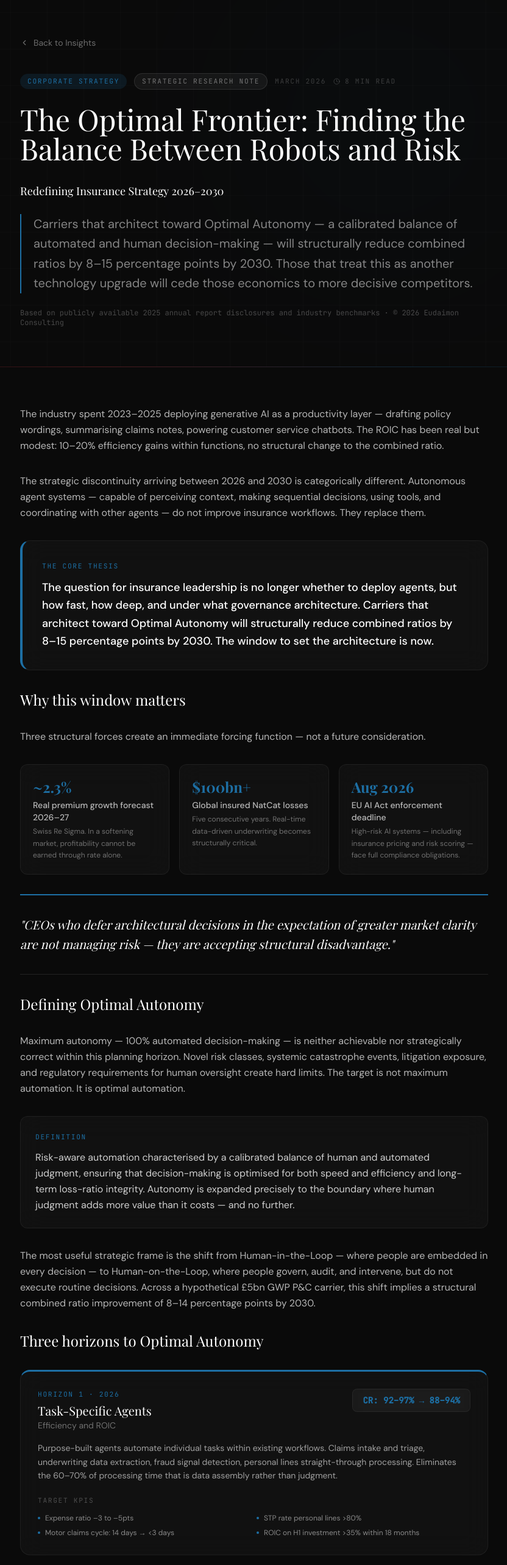
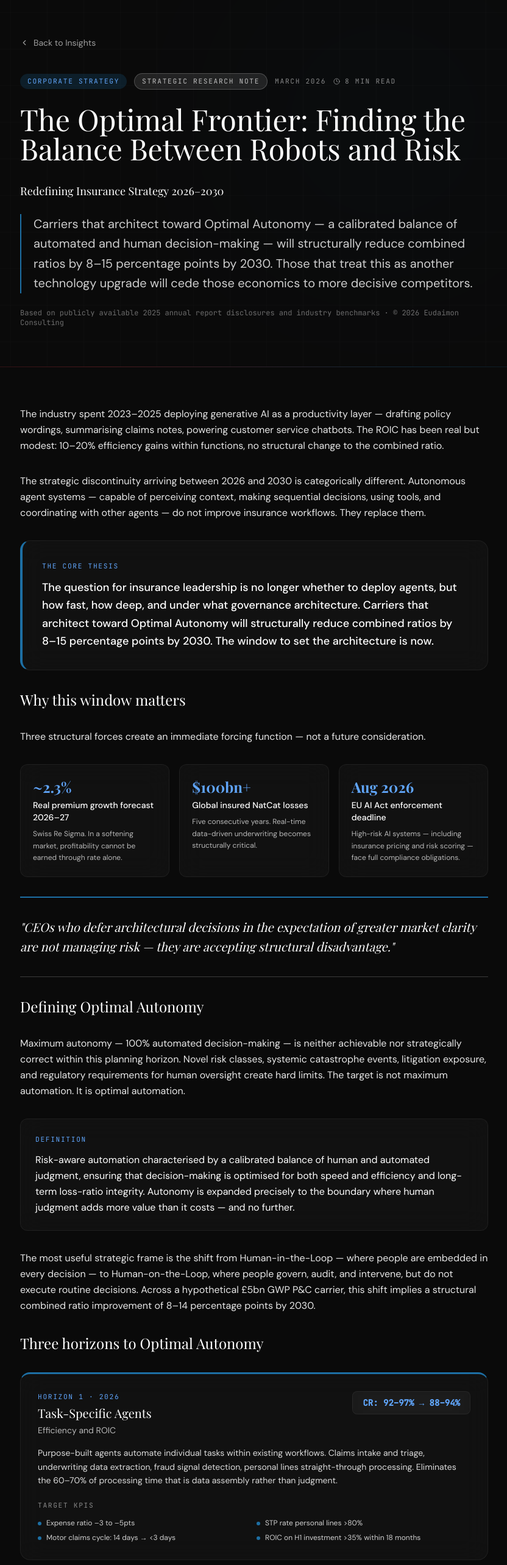
Before and after one commit to parulkgreen-design/eudaimon-consulting, a Next.js app: page /insights/optimal-autonomy in a window 1280 px wide. Shown: the part 100-2666 px from the top of the page at 61% size, without its empty margins (223-1055 px from the left). Built offline with nearby package versions, Linux system fonts and the light colour scheme; a web font is replaced by a local one.

Commit message:
Update page.tsx

```diff
--- a/app/insights/optimal-autonomy/page.tsx
+++ b/app/insights/optimal-autonomy/page.tsx
@@ -27,7 +27,7 @@ export default function OptimalAutonomyArticle() {
       subtitle: "Business Model Reinvention",
       cr: "CR: <88% → <85%",
       color: "#1D6FA4",
-      body: "A new operating model built around agent capabilities rather than adapted from legacy processes. Parametric products settle within minutes of event confirmation. Embedded distribution eliminates broker intermediation for vanilla products. Continuous usage-based underwriting reprices coverage in near-real-time. The policy becomes a dynamic risk management relationship.",
+      body: "A new operating model built around agent capabilities rather than adapted from legacy processes. Parametric products settle within minutes of event confirmation. Embedded distribution eliminates broker intermediation for vanilla products. Continuous usage-based underwriting reprices coverage in near-real-time.",
       kpis: ["Parametric GWP 15–25% of portfolio", "Zero-touch settlement >80%", "Embedded channel 20–30% personal lines GWP", "Autonomous carrier CR target <85%"],
     },
   ];
@@ -38,7 +38,7 @@ export default function OptimalAutonomyArticle() {
       cr: "~93%",
       horizon: "H2 Leading",
       horizonColor: "#1D6FA4",
-      horizonBg: "rgba(29,111,164,0.15)",
+      horizonBg: "rgba(29,111,164,0.2)",
       useCases: "400+ use cases; SecureGPT; real-time IoT risk scoring; claims triage",
       moat: "900 data scientists; Group CDAIO role; Stanford HAI partner",
       gap: "Agentic orchestration still fragmented across 50 markets — governance inconsistency risk",
@@ -48,7 +48,7 @@ export default function OptimalAutonomyArticle() {
       cr: "92.2%",
       horizon: "H2 Leading",
       horizonColor: "#1D6FA4",
-      horizonBg: "rgba(29,111,164,0.15)",
+      horizonBg: "rgba(29,111,164,0.2)",
       useCases: "900+ use cases; Anthropic partnership; claims automation; dynamic pricing pilots",
       moat: "Record €17.4bn profit; €2tr AUM data asset; new digital board exec",
       gap: "Explicitly cautious on autonomy pace; regulatory complexity in Germany/EU",
@@ -58,7 +58,7 @@ export default function OptimalAutonomyArticle() {
       cr: "~93%",
       horizon: "H2 → H3",
       horizonColor: "#3B6D11",
-      horizonBg: "rgba(59,109,17,0.15)",
+      horizonBg: "rgba(59,109,17,0.2)",
       useCases: "85% UW/claims automation target; Chubb Studio 250+ embedded partners; $1.4bn digital GWP",
       moat: "3,500 engineers globally; Chubb Studio moat; 20% workforce restructuring underway",
       gap: "Execution risk in 20% headcount reduction; cultural change management",
@@ -68,7 +68,7 @@ export default function OptimalAutonomyArticle() {
       cr: "~94%",
       horizon: "H1 → H2",
       horizonColor: "#854F0B",
-      horizonBg: "rgba(133,79,11,0.15)",
+      horizonBg: "rgba(133,79,11,0.2)",
       useCases: "160+ AI solutions; Agentic Hyper Challenge (200 prototypes); 13-min claims resolution (UK)",
       moat: "AI Lab (ETH Zurich / St Gallen); new Chief AI Officer Oct 2025",
       gap: "Moving from pilots to scale; not yet committed to explicit CR targets from AI",
@@ -78,7 +78,7 @@ export default function OptimalAutonomyArticle() {
       cr: "94.6%",
       horizon: "H1",
       horizonColor: "#854F0B",
-      horizonBg: "rgba(133,79,11,0.15)",
+      horizonBg: "rgba(133,79,11,0.2)",
       useCases: "12 AI fraud models; £90m+ claims savings; claims summarisation; medical UW tools",
       moat: "25m customer data asset; Direct Line acquisition adds scale",
       gap: "End-to-end transformation still aspirational; behind leaders on architecture",
@@ -92,7 +92,7 @@ export default function OptimalAutonomyArticle() {
     },
     {
       title: "Governance as competitive licence",
-      body: "Counterintuitively, the deepest moat may not be the most aggressive automation — it will be the most trusted. Explainability infrastructure, model cards, and a formally documented agentic authority framework become differentiators with sophisticated commercial clients. Carriers that build governance before they need it will expand autonomy faster and more cheaply than those who retrofit it under regulatory pressure.",
+      body: "Counterintuitively, the deepest moat may not be the most aggressive automation — it will be the most trusted. Explainability infrastructure, model cards, and a formally documented agentic authority framework become differentiators with sophisticated commercial clients. Carriers that build governance before they need it will expand autonomy faster than those who retrofit it under regulatory pressure.",
     },
     {
       title: "Speed to settlement as brand promise",
@@ -114,7 +114,7 @@ export default function OptimalAutonomyArticle() {
     {
       num: "03",
       title: "Reskilling, not retrenchment",
-      body: "The primary failure mode in insurance transformation is not technical — it is organisational. Underwriters whose role shifts from decision-maker to model governor require structured reskilling, not redundancy. Carriers that invest in this transition retain institutional knowledge that cannot be recovered once lost. Chubb's 20% workforce reduction, if managed as a genuine role transition programme, is the model.",
+      body: "The primary failure mode in insurance transformation is not technical — it is organisational. Underwriters whose role shifts from decision-maker to model governor require structured reskilling, not redundancy. Carriers that invest in this transition retain institutional knowledge that cannot be recovered once lost.",
     },
   ];
 
@@ -127,50 +127,45 @@ export default function OptimalAutonomyArticle() {
           style={{ background: "radial-gradient(circle, rgba(29,111,164,0.8) 0%, transparent 70%)" }}
         />
         <div className="absolute inset-0 opacity-[0.03]" style={{ backgroundImage: "linear-gradient(rgba(255,255,255,0.5) 1px, transparent 1px), linear-gradient(90deg, rgba(255,255,255,0.5) 1px, transparent 1px)", backgroundSize: "60px 60px" }} />
-
         <div className="max-w-3xl mx-auto relative z-10">
-          <Link href="/insights" className="inline-flex items-center gap-2 text-white/40 hover:text-white transition-colors text-sm mb-10">
+          <Link href="/insights" className="inline-flex items-center gap-2 text-white/60 hover:text-white transition-colors text-sm mb-10">
             <ChevronLeft size={14} />
             Back to Insights
           </Link>
-
           <div className="flex flex-wrap items-center gap-3 mb-6">
-            <span className="mono-label text-[9px] px-3 py-1 rounded-full bg-[#1D6FA4]/15 text-[#1D6FA4]">Corporate Strategy</span>
-            <span className="mono-label text-[9px] px-3 py-1 rounded-full bg-white/5 text-white/40 border border-white/10">Strategic Research Note</span>
-            <span className="mono-label text-white/20 text-[9px]">March 2026</span>
-            <div className="flex items-center gap-2 text-white/20">
+            <span className="mono-label text-[9px] px-3 py-1 rounded-full bg-[#1D6FA4]/20 text-[#60a5fa]">Corporate Strategy</span>
+            <span className="mono-label text-[9px] px-3 py-1 rounded-full bg-white/10 text-white/70 border border-white/20">Strategic Research Note</span>
+            <span className="mono-label text-white/50 text-[9px]">March 2026</span>
+            <div className="flex items-center gap-2 text-white/50">
               <Clock size={11} />
               <span className="mono-label text-[9px]">8 min read</span>
             </div>
           </div>
-
           <h1 className="font-display text-white text-4xl md:text-5xl leading-tight mb-8">
             The Optimal Frontier: Finding the Balance Between Robots and Risk
           </h1>
-          <p className="text-white text-lg font-display mb-2">Redefining Insurance Strategy 2026–2030</p>
-          <p className="text-white/50 text-xl leading-relaxed border-l-2 border-[#1D6FA4] pl-5 mt-6">
+          <p className="text-white text-lg font-display mb-6">Redefining Insurance Strategy 2026–2030</p>
+          <p className="text-white/80 text-xl leading-relaxed border-l-2 border-[#1D6FA4] pl-5">
             Carriers that architect toward Optimal Autonomy — a calibrated balance of automated and human decision-making — will structurally reduce combined ratios by 8–15 percentage points by 2030. Those that treat this as another technology upgrade will cede those economics to more decisive competitors.
           </p>
-          <p className="text-white/25 text-xs mt-6 font-mono">Based on publicly available 2025 annual report disclosures and industry benchmarks · © 2026 Eudaimon Consulting</p>
+          <p className="text-white/40 text-xs mt-6 font-mono">Based on publicly available 2025 annual report disclosures and industry benchmarks · © 2026 Eudaimon Consulting</p>
         </div>
       </section>
 
       <div className="divider-gradient" />
 
       <article className="py-16 px-6">
-        <div className="max-w-3xl mx-auto space-y-8 text-white/70 text-base leading-relaxed">
+        <div className="max-w-3xl mx-auto space-y-8 text-white/90 text-base leading-relaxed">
 
-          {/* Intro */}
           <p>The industry spent 2023–2025 deploying generative AI as a productivity layer — drafting policy wordings, summarising claims notes, powering customer service chatbots. The ROIC has been real but modest: 10–20% efficiency gains within functions, no structural change to the combined ratio.</p>
           <p>The strategic discontinuity arriving between 2026 and 2030 is categorically different. Autonomous agent systems — capable of perceiving context, making sequential decisions, using tools, and coordinating with other agents — do not improve insurance workflows. They replace them.</p>
 
-          {/* Core thesis box */}
-          <div className="glass rounded-2xl p-8 border-l-4 border-[#1D6FA4]" style={{ borderLeft: "4px solid #1D6FA4" }}>
-            <p className="mono-label text-[#1D6FA4] text-[9px] mb-3">The Core Thesis</p>
+          {/* Core thesis */}
+          <div className="glass rounded-2xl p-8" style={{ borderLeft: "4px solid #1D6FA4" }}>
+            <p className="mono-label text-[#60a5fa] text-[9px] mb-3">The Core Thesis</p>
             <p className="text-white text-lg leading-relaxed font-medium">The question for insurance leadership is no longer whether to deploy agents, but how fast, how deep, and under what governance architecture. Carriers that architect toward Optimal Autonomy will structurally reduce combined ratios by 8–15 percentage points by 2030. The window to set the architecture is now.</p>
           </div>
 
-          {/* Why this window matters */}
           <h2 className="font-display text-white text-2xl mt-10 mb-6">Why this window matters</h2>
           <p>Three structural forces create an immediate forcing function — not a future consideration.</p>
 
@@ -181,52 +176,49 @@ export default function OptimalAutonomyArticle() {
               { val: "Aug 2026", label: "EU AI Act enforcement deadline", sub: "High-risk AI systems — including insurance pricing and risk scoring — face full compliance obligations." },
             ].map((m) => (
               <div key={m.val} className="glass rounded-xl p-5">
-                <p className="font-display text-white text-2xl font-bold mb-1" style={{ color: "#1D6FA4" }}>{m.val}</p>
-                <p className="text-white/70 text-sm font-medium mb-1">{m.label}</p>
-                <p className="text-white/40 text-xs leading-relaxed">{m.sub}</p>
+                <p className="font-display text-2xl font-bold mb-1" style={{ color: "#60a5fa" }}>{m.val}</p>
+                <p className="text-white text-sm font-medium mb-2">{m.label}</p>
+                <p className="text-white/70 text-xs leading-relaxed">{m.sub}</p>
               </div>
             ))}
           </div>
 
-          {/* Pull quote */}
-          <div className="border-t-2 border-b border-white/10 py-8 my-8" style={{ borderTopColor: "#1D6FA4" }}>
+          <div className="border-t-2 border-b border-white/20 py-8 my-8" style={{ borderTopColor: "#1D6FA4" }}>
             <p className="font-display text-white text-xl italic leading-relaxed">"CEOs who defer architectural decisions in the expectation of greater market clarity are not managing risk — they are accepting structural disadvantage."</p>
           </div>
 
-          {/* Optimal Autonomy definition */}
           <h2 className="font-display text-white text-2xl mt-10 mb-4">Defining Optimal Autonomy</h2>
           <p>Maximum autonomy — 100% automated decision-making — is neither achievable nor strategically correct within this planning horizon. Novel risk classes, systemic catastrophe events, litigation exposure, and regulatory requirements for human oversight create hard limits. The target is not maximum automation. It is optimal automation.</p>
 
-          <div className="glass rounded-xl p-6 my-6 border border-[#1D6FA4]/30">
-            <p className="mono-label text-[#1D6FA4] text-[9px] mb-3">Definition</p>
-            <p className="text-white/80 text-base leading-relaxed">Risk-aware automation characterised by a calibrated balance of human and automated judgment, ensuring that decision-making is optimised for both speed and efficiency and long-term loss-ratio integrity. Autonomy is expanded precisely to the boundary where human judgment adds more value than it costs — and no further.</p>
+          <div className="glass rounded-xl p-6 my-6 border border-[#1D6FA4]/40">
+            <p className="mono-label text-[#60a5fa] text-[9px] mb-3">Definition</p>
+            <p className="text-white text-base leading-relaxed">Risk-aware automation characterised by a calibrated balance of human and automated judgment, ensuring that decision-making is optimised for both speed and efficiency and long-term loss-ratio integrity. Autonomy is expanded precisely to the boundary where human judgment adds more value than it costs — and no further.</p>
           </div>
 
           <p>The most useful strategic frame is the shift from Human-in-the-Loop — where people are embedded in every decision — to Human-on-the-Loop, where people govern, audit, and intervene, but do not execute routine decisions. Across a hypothetical £5bn GWP P&C carrier, this shift implies a structural combined ratio improvement of 8–14 percentage points by 2030.</p>
 
-          {/* Three horizons */}
           <h2 className="font-display text-white text-2xl mt-10 mb-6">Three horizons to Optimal Autonomy</h2>
           <div className="space-y-5">
-            {horizons.map((h, i) => (
-              <div key={h.period} className="glass rounded-2xl p-7" style={{ borderTop: `3px solid ${h.color}`, opacity: 1 - i * 0.05 }}>
+            {horizons.map((h) => (
+              <div key={h.period} className="glass rounded-2xl p-7" style={{ borderTop: `3px solid ${h.color}` }}>
                 <div className="flex flex-col sm:flex-row sm:justify-between sm:items-start gap-3 mb-4">
                   <div>
-                    <p className="mono-label text-[9px] mb-1" style={{ color: h.color }}>{h.period}</p>
+                    <p className="mono-label text-[9px] mb-1" style={{ color: "#60a5fa" }}>{h.period}</p>
                     <p className="font-display text-white text-xl">{h.title}</p>
-                    <p className="text-white/40 text-sm">{h.subtitle}</p>
+                    <p className="text-white/70 text-sm mt-1">{h.subtitle}</p>
                   </div>
                   <div className="glass rounded-lg px-4 py-2 text-right flex-shrink-0">
-                    <p className="font-mono text-sm font-bold" style={{ color: h.color }}>{h.cr}</p>
+                    <p className="font-mono text-sm font-bold" style={{ color: "#60a5fa" }}>{h.cr}</p>
                   </div>
                 </div>
-                <p className="text-white/60 text-sm leading-relaxed mb-5">{h.body}</p>
+                <p className="text-white/85 text-sm leading-relaxed mb-5">{h.body}</p>
                 <div>
-                  <p className="mono-label text-white/25 text-[9px] mb-3">Target KPIs</p>
+                  <p className="mono-label text-white/50 text-[9px] mb-3">Target KPIs</p>
                   <div className="grid grid-cols-1 sm:grid-cols-2 gap-2">
                     {h.kpis.map((kpi) => (
                       <div key={kpi} className="flex gap-2 items-start">
-                        <div className="w-1 h-1 rounded-full mt-1.5 flex-shrink-0" style={{ background: h.color }} />
-                        <p className="text-white/50 text-xs">{kpi}</p>
+                        <div className="w-1.5 h-1.5 rounded-full mt-1.5 flex-shrink-0" style={{ background: h.color }} />
+                        <p className="text-white/80 text-xs">{kpi}</p>
                       </div>
                     ))}
                   </div>
@@ -237,90 +229,85 @@ export default function OptimalAutonomyArticle() {
 
           <div className="divider-gradient my-10" />
 
-          {/* Peer analysis */}
           <h2 className="font-display text-white text-2xl mt-10 mb-4">Peer analysis — where the leaders stand</h2>
           <p>The following assessment draws on full-year 2025 results and strategy disclosures from AXA, Allianz, Zurich, Chubb, and Aviva. The Evident AI Insurance Index 2025 independently ranks AXA and Allianz as the only two carriers in the top five across all four pillars — against an industry average score of 35.5.</p>
 
           <div className="space-y-4 my-8">
             {peers.map((p) => (
               <div key={p.carrier} className="glass rounded-2xl p-6">
-                <div className="flex flex-col sm:flex-row sm:items-center gap-3 mb-4">
+                <div className="flex flex-col sm:flex-row sm:items-center gap-3 mb-5">
                   <p className="font-display text-white text-xl w-24 flex-shrink-0">{p.carrier}</p>
                   <span
-                    className="mono-label text-[9px] px-3 py-1 rounded-full w-fit"
-                    style={{ color: p.horizonColor, background: p.horizonBg }}
+                    className="mono-label text-[9px] px-3 py-1 rounded-full w-fit font-semibold"
+                    style={{ color: p.horizonColor === "#1D6FA4" ? "#60a5fa" : p.horizonColor === "#3B6D11" ? "#86efac" : "#fbbf24", background: p.horizonBg }}
                   >
                     {p.horizon}
                   </span>
-                  <span className="mono-label text-white/30 text-[9px]">2025 CR: {p.cr}</span>
+                  <span className="mono-label text-white/60 text-[9px]">2025 CR: {p.cr}</span>
                 </div>
-                <div className="grid grid-cols-1 md:grid-cols-3 gap-4">
+                <div className="grid grid-cols-1 md:grid-cols-3 gap-5">
                   <div>
-                    <p className="mono-label text-[9px] text-white/25 mb-1">Lead use cases</p>
-                    <p className="text-white/50 text-xs leading-relaxed">{p.useCases}</p>
+                    <p className="mono-label text-[9px] text-white/50 mb-2">Lead use cases</p>
+                    <p className="text-white/85 text-sm leading-relaxed">{p.useCases}</p>
                   </div>
                   <div>
-                    <p className="mono-label text-[9px] text-white/25 mb-1">Strategic moat</p>
-                    <p className="text-white/50 text-xs leading-relaxed">{p.moat}</p>
+                    <p className="mono-label text-[9px] text-white/50 mb-2">Strategic moat</p>
+                    <p className="text-white/85 text-sm leading-relaxed">{p.moat}</p>
                   </div>
                   <div>
-                    <p className="mono-label text-[9px] text-[#E63946]/60 mb-1">Gap / risk</p>
-                    <p className="text-white/50 text-xs leading-relaxed">{p.gap}</p>
+                    <p className="mono-label text-[9px] text-[#E63946] mb-2">Gap / risk</p>
+                    <p className="text-white/85 text-sm leading-relaxed">{p.gap}</p>
                   </div>
                 </div>
               </div>
             ))}
           </div>
 
-          {/* Strategic moats */}
           <h2 className="font-display text-white text-2xl mt-10 mb-4">Three structural moats in the agentic era</h2>
           <p>Raw access to AI models is not a durable competitive advantage — foundational model capabilities are available to all carriers. Three categories of structural moat will determine which carriers emerge as durable leaders.</p>
 
           <div className="grid grid-cols-1 md:grid-cols-3 gap-5 my-8">
             {moats.map((m, i) => (
               <div key={m.title} className="glass rounded-2xl p-6" style={{ borderTop: "3px solid #1D6FA4" }}>
-                <p className="font-mono text-[#1D6FA4]/30 text-2xl font-bold mb-3">{String(i + 1).padStart(2, "0")}</p>
+                <p className="font-mono text-2xl font-bold mb-3" style={{ color: "rgba(96,165,250,0.4)" }}>{String(i + 1).padStart(2, "0")}</p>
                 <p className="font-display text-white text-base mb-3">{m.title}</p>
-                <p className="text-white/50 text-sm leading-relaxed">{m.body}</p>
+                <p className="text-white/80 text-sm leading-relaxed">{m.body}</p>
               </div>
             ))}
           </div>
 
           <div className="divider-gradient my-10" />
 
-          {/* Call to action */}
           <h2 className="font-display text-white text-2xl mt-10 mb-4">Call to action — the next 18 months</h2>
           <p>By the end of 2027, the agentic architecture decisions made today will be embedded in systems, data pipelines, vendor contracts, and organisational structures that are costly and slow to reverse. Three decisions will define competitive position.</p>
 
           <div className="space-y-4 my-8">
             {actions.map((a) => (
               <div key={a.num} className="glass rounded-xl p-6 flex gap-5">
-                <span className="font-mono text-[#1D6FA4]/40 text-2xl font-bold flex-shrink-0">{a.num}</span>
+                <span className="font-mono text-2xl font-bold flex-shrink-0" style={{ color: "rgba(96,165,250,0.4)" }}>{a.num}</span>
                 <div>
                   <p className="font-display text-white text-lg mb-2">{a.title}</p>
-                  <p className="text-white/50 text-sm leading-relaxed">{a.body}</p>
+                  <p className="text-white/80 text-sm leading-relaxed">{a.body}</p>
                 </div>
               </div>
             ))}
           </div>
 
-          {/* Imperative box */}
-          <div className="glass rounded-2xl p-8 border border-[#1D6FA4]/40 text-center my-10">
-            <p className="mono-label text-[#1D6FA4] text-[9px] mb-4">The 18-Month Imperative</p>
+          <div className="glass rounded-2xl p-8 border border-[#1D6FA4]/50 text-center my-10">
+            <p className="mono-label text-[#60a5fa] text-[9px] mb-4">The 18-Month Imperative</p>
             <p className="font-display text-white text-xl leading-relaxed">The Autonomy Frontier is being drawn now. The technology is available. The macro tailwinds are present. The regulatory framework, whilst demanding, is knowable and manageable. What separates the leaders from the followers is not capability. It is conviction.</p>
           </div>
 
-          <p className="text-white/25 text-xs leading-relaxed">This Strategic Research Note has been prepared by Eudaimon Consulting, March 2026. Market impact estimates are analytical projections derived from publicly available industry benchmarks and published 2025 annual reports. Carrier assessments are based on public 2025 disclosures only. This note is for general information purposes only and does not constitute investment, legal, or regulatory advice. © 2026 Eudaimon Consulting. All rights reserved.</p>
+          <p className="text-white/40 text-xs leading-relaxed">This Strategic Research Note has been prepared by Eudaimon Consulting, March 2026. Market impact estimates are analytical projections derived from publicly available industry benchmarks and published 2025 annual reports. Carrier assessments are based on public 2025 disclosures only. This note is for general information purposes only and does not constitute investment, legal, or regulatory advice. © 2026 Eudaimon Consulting. All rights reserved.</p>
         </div>
       </article>
 
-      {/* CTA */}
       <section className="py-24 px-6 bg-[#080808]">
         <div className="max-w-3xl mx-auto">
           <div className="divider-gradient mb-16" />
           <div className="flex flex-col sm:flex-row justify-between items-start sm:items-center gap-6">
             <div>
-              <p className="mono-label text-white/30 text-[9px] mb-2">Defining your autonomy strategy?</p>
+              <p className="mono-label text-white/50 text-[9px] mb-2">Defining your autonomy strategy?</p>
               <p className="font-display text-white text-2xl">Talk to Eudaimon Consulting.</p>
             </div>
             <Link href="/contact" className="group flex items-center gap-2 px-7 py-3.5 bg-[#1D6FA4] text-white rounded-full font-medium hover:bg-[#185FA5] transition-all flex-shrink-0">
```
